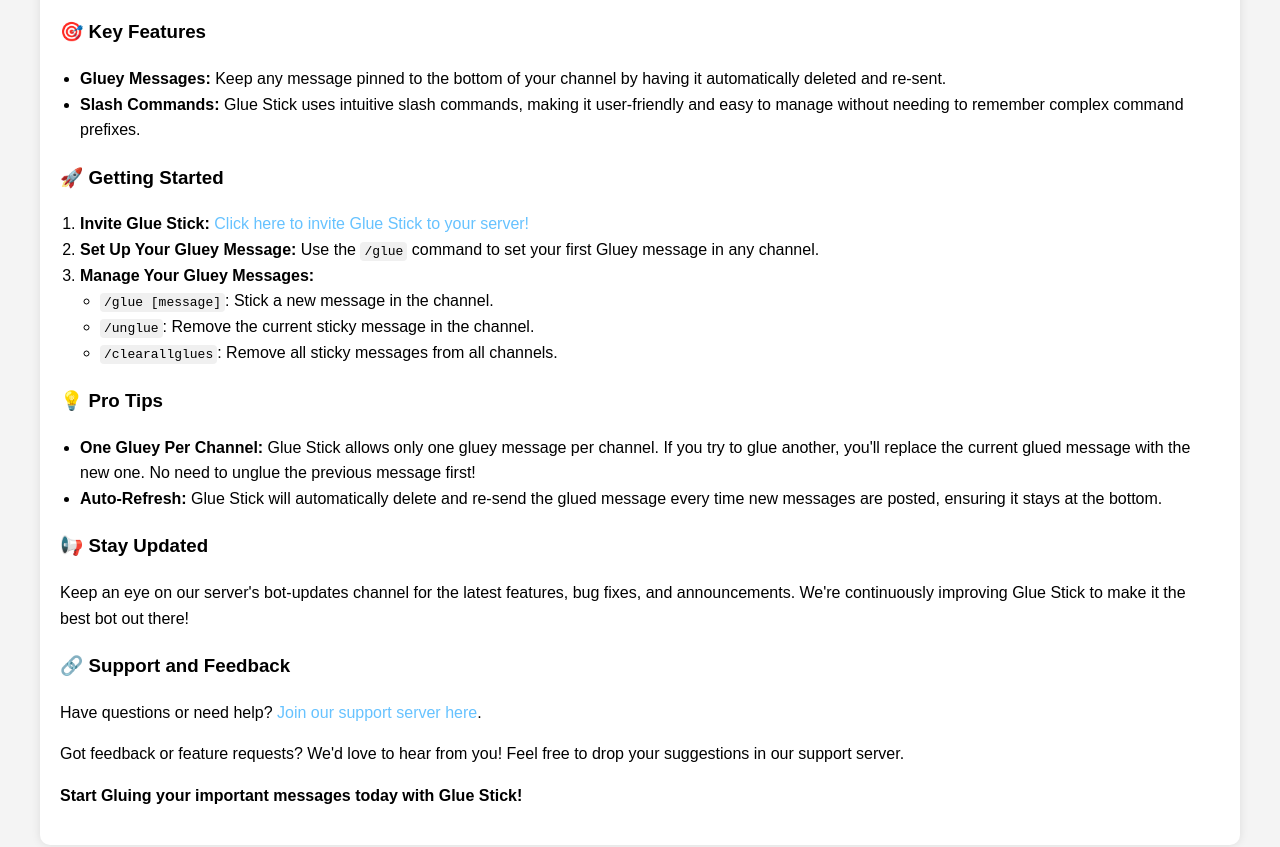
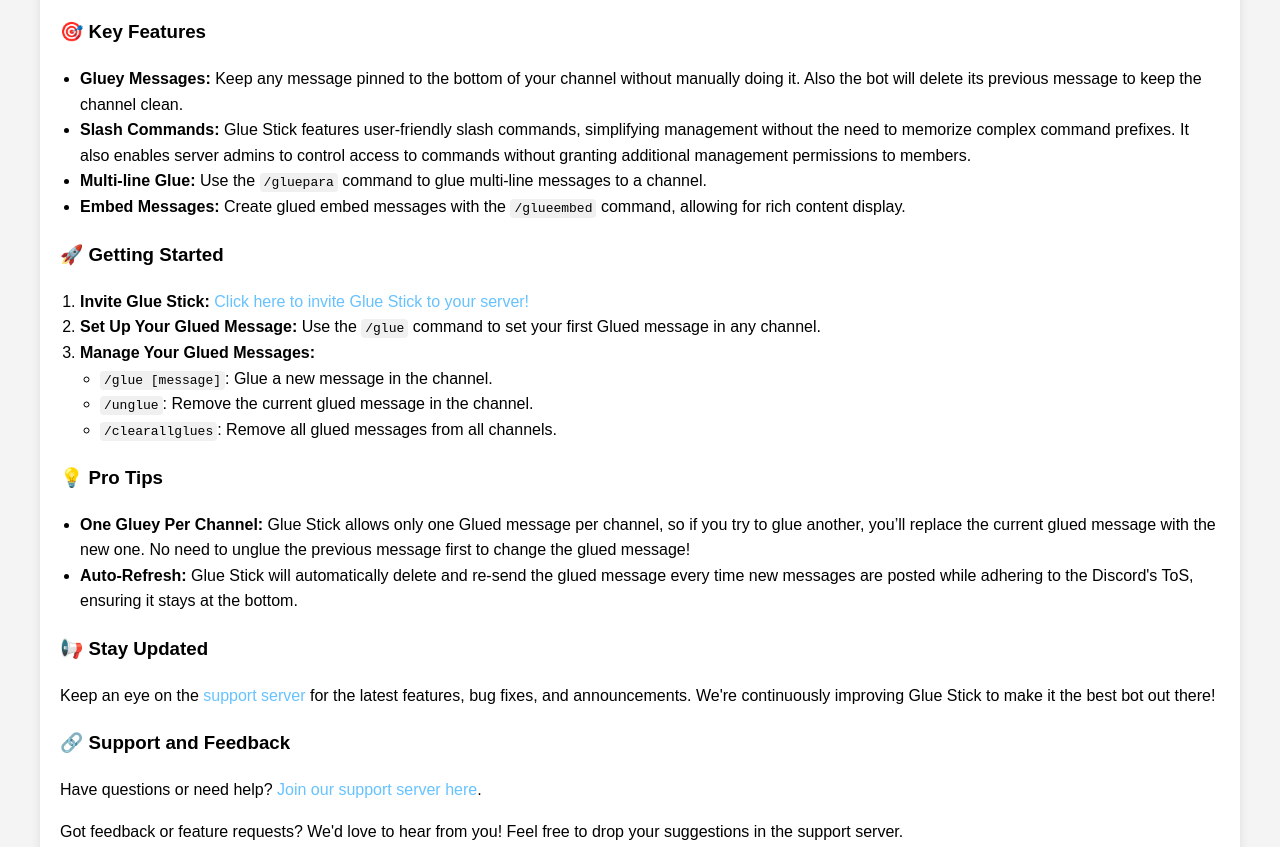
Before and after one commit to gluestickdad/gluestickdad.github.io, a plain HTML site: page index.html in a window 1280 px wide. Shown: the part 425-1272 px from the top of the page. Drawn offline with Linux system fonts and the light colour scheme.

Commit message:
Update index.html

```diff
--- a/index.html
+++ b/index.html
@@ -131,35 +131,37 @@
 
                 <h3>🎯 Key Features</h3>
                 <ul>
-                    <li><strong>Gluey Messages:</strong> Keep any message pinned to the bottom of your channel by having it automatically deleted and re-sent.</li>
-                    <li><strong>Slash Commands:</strong> Glue Stick uses intuitive slash commands, making it user-friendly and easy to manage without needing to remember complex command prefixes.</li>
+                    <li><strong>Gluey Messages:</strong> Keep any message pinned to the bottom of your channel without manually doing it. Also the bot will delete its previous message to keep the channel clean.</li>
+                    <li><strong>Slash Commands:</strong> Glue Stick features user-friendly slash commands, simplifying management without the need to memorize complex command prefixes. It also enables server admins to control access to commands without granting additional management permissions to members.</li>
+                    <li><strong>Multi-line Glue:</strong> Use the <code>/gluepara</code> command to glue multi-line messages to a channel.</li>
+                    <li><strong>Embed Messages:</strong> Create glued embed messages with the <code>/glueembed</code> command, allowing for rich content display.</li>
                 </ul>
 
                 <h3>🚀 Getting Started</h3>
                 <ol>
                     <li><strong>Invite Glue Stick:</strong> <a href="https://discord.com/oauth2/authorize?client_id=1247291758857949224&permissions=563931890838592&integration_type=0&scope=bot+applications.commands" target="_blank">Click here to invite Glue Stick to your server!</a></li>
-                    <li><strong>Set Up Your Gluey Message:</strong> Use the <code>/glue</code> command to set your first Gluey message in any channel.</li>
-                    <li><strong>Manage Your Gluey Messages:</strong>
+                    <li><strong>Set Up Your Glued Message:</strong> Use the <code>/glue</code> command to set your first Glued message in any channel.</li>
+                    <li><strong>Manage Your Glued Messages:</strong>
                         <ul>
-                            <li><code>/glue [message]</code>: Stick a new message in the channel.</li>
-                            <li><code>/unglue</code>: Remove the current sticky message in the channel.</li>
-                            <li><code>/clearallglues</code>: Remove all sticky messages from all channels.</li>
+                            <li><code>/glue [message]</code>: Glue a new message in the channel.</li>
+                            <li><code>/unglue</code>: Remove the current glued message in the channel.</li>
+                            <li><code>/clearallglues</code>: Remove all glued messages from all channels.</li>
                         </ul>
                     </li>
                 </ol>
 
                 <h3>💡 Pro Tips</h3>
                 <ul>
-                    <li><strong>One Gluey Per Channel:</strong> Glue Stick allows only one gluey message per channel. If you try to glue another, you'll replace the current glued message with the new one. No need to unglue the previous message first!</li>
-                    <li><strong>Auto-Refresh:</strong> Glue Stick will automatically delete and re-send the glued message every time new messages are posted, ensuring it stays at the bottom.</li>
+                    <li><strong>One Gluey Per Channel:</strong> Glue Stick allows only one Glued message per channel, so if you try to glue another, you’ll replace the current glued message with the new one. No need to unglue the previous message first to change the glued message!</li>
+                    <li><strong>Auto-Refresh:</strong> Glue Stick will automatically delete and re-send the glued message every time new messages are posted while adhering to the Discord's ToS, ensuring it stays at the bottom.</li>
                 </ul>
 
                 <h3>📢 Stay Updated</h3>
-                <p>Keep an eye on our server's bot-updates channel for the latest features, bug fixes, and announcements. We're continuously improving Glue Stick to make it the best bot out there!</p>
+                <p>Keep an eye on the <a href="https://discord.gg/dUZXnbQjGC" target="_blank">support server</a> for the latest features, bug fixes, and announcements. We're continuously improving Glue Stick to make it the best bot out there!</p>
 
                 <h3>🔗 Support and Feedback</h3>
                 <p>Have questions or need help? <a href="https://discord.gg/dUZXnbQjGC" target="_blank">Join our support server here</a>.</p>
-                <p>Got feedback or feature requests? We'd love to hear from you! Feel free to drop your suggestions in our support server.</p>
+                <p>Got feedback or feature requests? We'd love to hear from you! Feel free to drop your suggestions in the support server.</p>
 
                 <p><strong>Start Gluing your important messages today with Glue Stick!</strong></p>
             </div>
```
